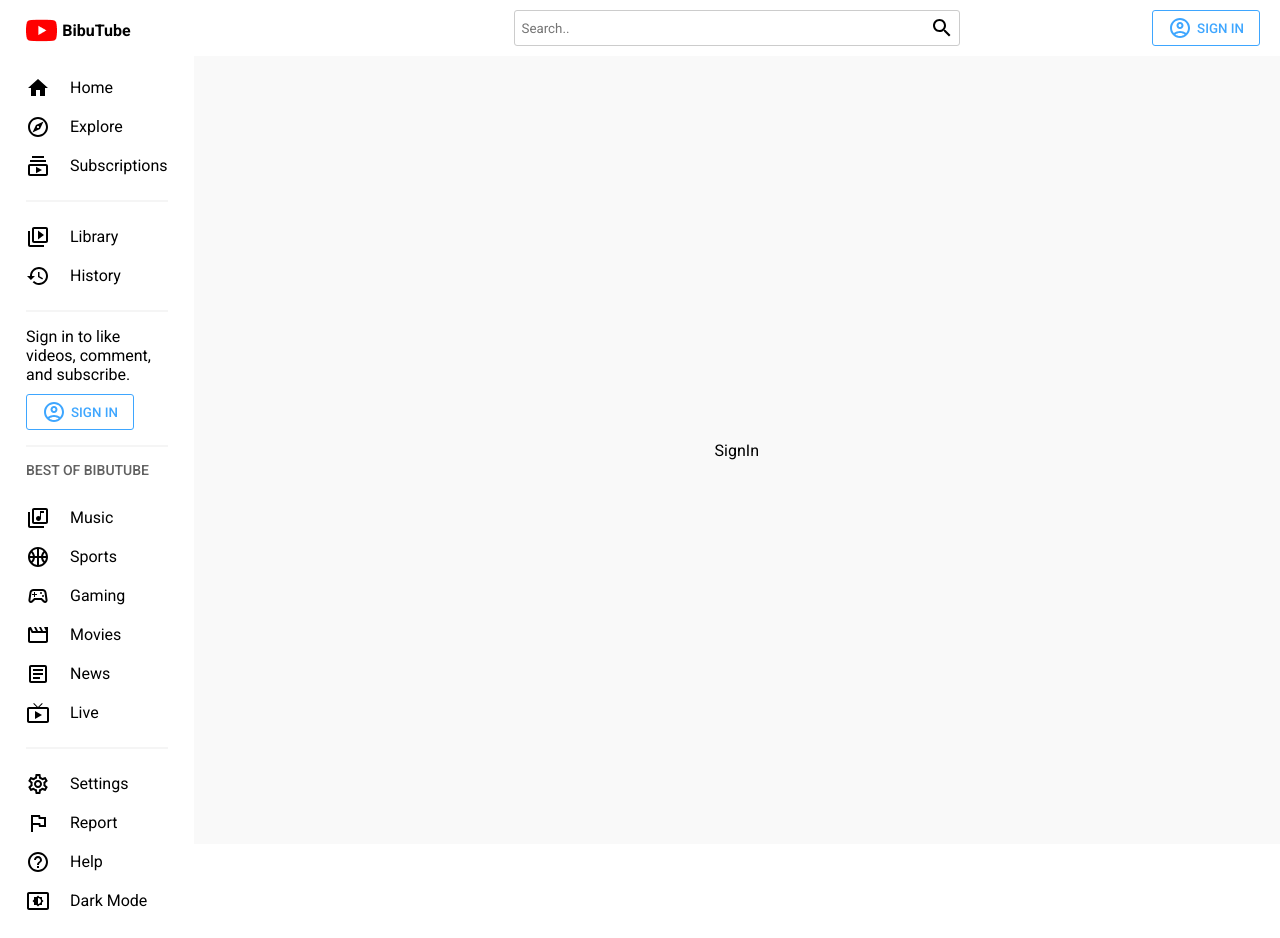
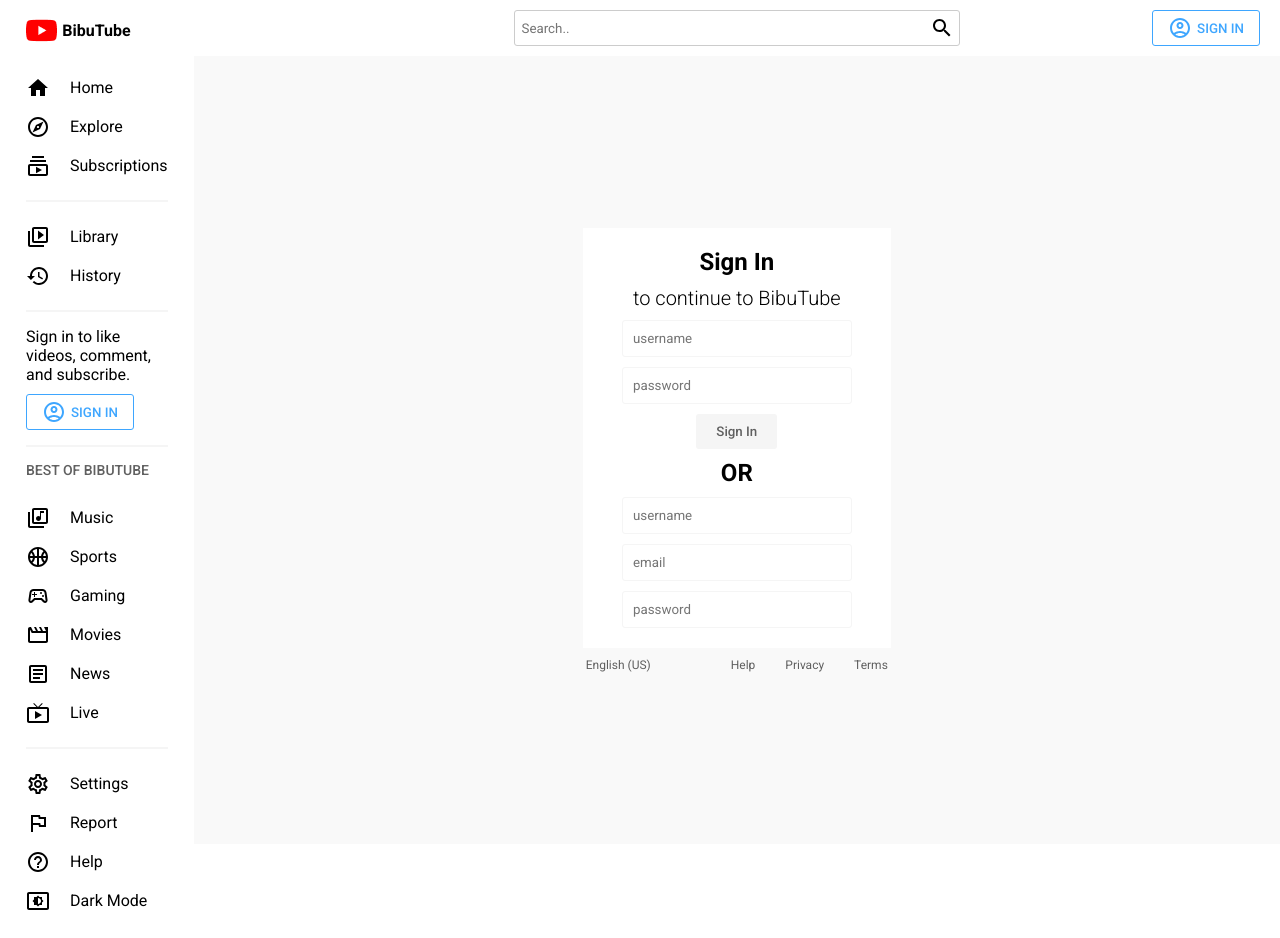
Before and after one commit to Habibuuu/youtube-clone, a React (Create React App) app in the folder client/: page /signin in a window 1280 px wide. Built offline with nearby package versions, Linux system fonts and the light colour scheme.

Commit message:
Create SignIn dan SignUp

```diff
--- a/client/src/components/Navbar.jsx
+++ b/client/src/components/Navbar.jsx
@@ -32,6 +32,7 @@
 const Input = styled.input`
     border: none;
     background-color: transparent;
+    width: 100%;
 `
 const Button = styled.button`
     padding: 5px 15px;
--- a/client/src/pages/SignIn.jsx
+++ b/client/src/pages/SignIn.jsx
@@ -1,15 +1,87 @@
-import styled from "styled-components";
+import styled from "styled-components"
 
 const Container = styled.div`
     display: flex;
+    flex-direction: column;
     align-items: center;
     justify-content: center;
     height: calc(100vh - 56px);
+    color: ${({theme}) => theme.text};
 `
+
+const Wrapper = styled.div`
+    display: flex;
+    align-items: center;
+    flex-direction: column;
+    background-color: ${({theme}) => theme.bgLighter};
+    border: 1px ${({theme}) => theme.soft};
+    padding: 20px 50px;
+    gap: 10px;
+`
+
+const Title = styled.h1`
+    font-size: 24px;
+`
+const SubTitle = styled.h2`
+    font-size: 20px;
+    font-weight: 300;
+`
+const Input = styled.input`
+    border: 1px solid ${({ theme }) => theme.soft};
+    border-radius: 3px;
+    padding: 10px;
+    background-color: transparent;
+    width: 100%;
+    color: ${({ theme }) => theme.textSoft};
+`
+const Button = styled.button`
+    border-radius: 3px;
+    border: none;
+    padding: 10px 20px;
+    font-weight: 500;
+    cursor: pointer;
+    background-color: ${({ theme }) => theme.soft};
+    color: ${({ theme }) => theme.textSoft};
+
+`
+
+const More = styled.div`
+    display: flex;
+    margin-top: 10px;
+    font-size: 12px;
+    color: ${({ theme }) => theme.textSoft};
+`
+
+const Links = styled.div`
+    margin-left: 50px;
+`
+const Link = styled.span`
+  margin-left: 30px;
+`;
 
 const SignIn = () => {
     return (
-        <Container>SignIn</Container>
+        <Container>
+            <Wrapper>
+                <Title>Sign In</Title>
+                <SubTitle>to continue to BibuTube</SubTitle>
+                <Input placeholder="username" />
+                <Input type="password" placeholder="password" />
+                <Button>Sign In</Button>
+                <Title>OR</Title>
+                <Input placeholder="username" />
+                <Input type="email" placeholder="email" />
+                <Input placeholder="password" />
+            </Wrapper>
+            <More>
+                English (US)
+                <Links>
+                    <Link>Help</Link>
+                    <Link>Privacy</Link>
+                    <Link>Terms</Link>
+                </Links>
+            </More>
+        </Container>
     );
 }
 
```
